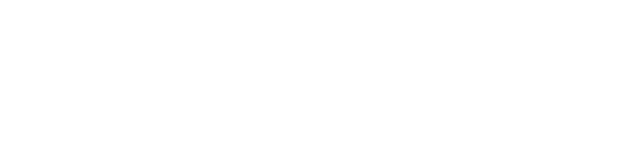
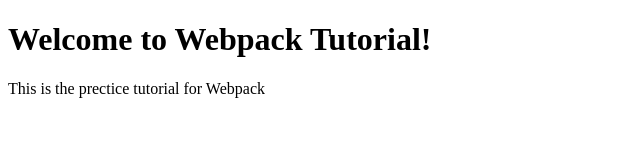
Before and after one commit to reeteshy/webpack-build, a website: page index.html in a window 1280 px wide. Shown: the whole page, without its empty margins (0-640 px from the left). Drawn offline with Linux system fonts and the light colour scheme.

Commit message:
added entry file with script addon

```diff
--- a/index.html
+++ b/index.html
@@ -3,9 +3,10 @@
 <head>
     <meta charset="UTF-8">
     <meta name="viewport" content="width=device-width, initial-scale=1.0">
-    <title>Document</title>
+    <title>Webpack Tutorial</title>
 </head>
 <body>
-
+    <h1>Welcome to Webpack Tutorial!</h1>
 </body>
+    <script src="./src/index.js"></script>
 </html>
--- /dev/null
+++ b/src/index.js
@@ -0,0 +1,5 @@
+console.log("File loaded of script")
+const domObject = document.createElement('p');
+domObject.textContent='This is the prectice tutorial for Webpack';
+console.log("domObject", domObject)
+document.body.append(domObject)
```
Also changed, not shown: package.json (+6 -1 lines), README.md, 2 other files.
